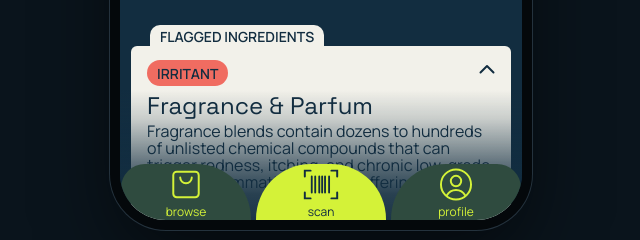
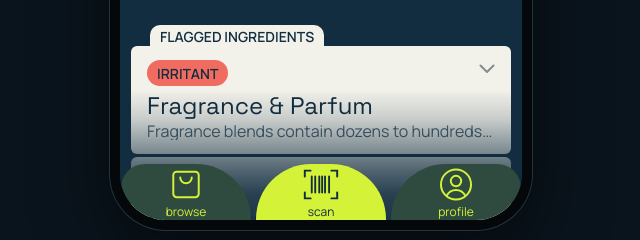
Before and after one commit to Meilmer/ilmi-prototype, a plain HTML site: page index.html in a window 1280 px wide. Both pictures are taken after a click on the button "Jump to product page". Shown: the part 560-800 px from the top of the page, without its empty margins (319-959 px from the left). Drawn offline with Linux system fonts and the light colour scheme.

Commit message:
Ingredients start closed and reset when leaving the page
Co-Authored-By: Claude Opus 5.5 <noreply@anthropic.com>
Claude-Session: https://claude.ai/code/session_01MRVYDgRakzTqeufyFZBddi

```diff
--- a/index.html
+++ b/index.html
@@ -486,7 +486,7 @@ const A = n => `assets/${n}.jpg`;
 const fresh = () => ({
   screen:'welcome', user:null, scanMode:'barcode', tab:'ingredients', pid:'commons', from:null, fromScan:false,
   prefs:{company:null, ingredient:null}, quizType:null, qi:0, answers:{}, skipped:false, seenHow:false, history:[], saved:[],
-  open:new Set(['f1']), polOpen:true, feedback:null, years:10, yearMenu:false, donMore:false, moreOpts:false, sort:'both',
+  open:new Set(), polOpen:true, feedback:null, years:10, yearMenu:false, donMore:false, moreOpts:false, sort:'both',
   returnTo:null, rescan:false, overlay:null, toast:null, research:null, browseCat:'All', query:'', custom:{}
 });
 let S = fresh();
@@ -500,6 +500,7 @@ const NOSCROLL = ['how','scanner','welcome','personalize','signin','choose','rea
 
 function go(screen, extra={}){
   clearTimers();
+  if(screen==='product' && S.screen!=='product') S.open=new Set();
   Object.assign(S, extra, {screen, overlay:null, yearMenu:false});
   render(true);
 }
@@ -509,7 +510,7 @@ function toast(msg){ S.toast=msg; renderLayer(); clearTimeout(toastT); toastT=se
 const P = () => PRODUCTS[S.pid];
 function openProduct(id, fromScan){
   S.history = [id, ...S.history.filter(x=>x!==id)];
-  go('product',{pid:id, topPick:null, tab:'ingredients', feedback: fromScan?null:'done', fromScan:!!fromScan, from: fromScan?'scanner':S.screen, moreOpts:false, donMore:false, open:new Set([PRODUCTS[id].flags.length?'f'+PRODUCTS[id].flags[0]:'o'+PRODUCTS[id].others[0]])});
+  go('product',{pid:id, topPick:null, tab:'ingredients', feedback: fromScan?null:'done', fromScan:!!fromScan, from: fromScan?'scanner':S.screen, moreOpts:false, donMore:false, open:new Set()});
 }
 // "scan" entry point: first time shows How it works, afterwards straight to the scanner
 const toScan = () => go(S.seenHow ? 'scanner' : 'how');
```
